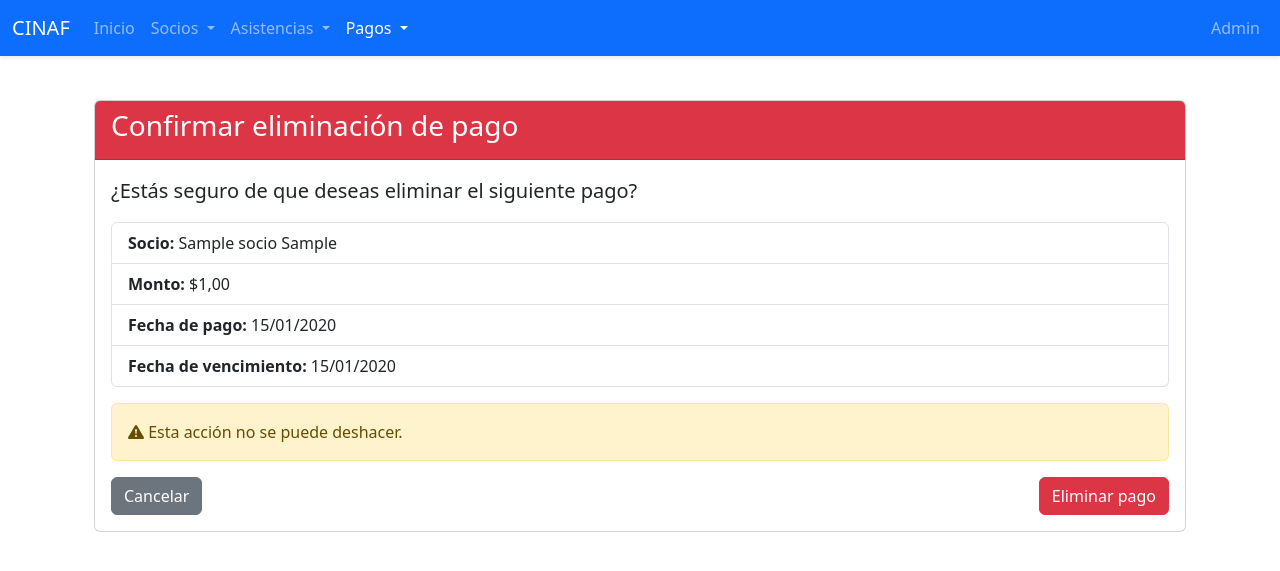
After one commit to AgustinNormand/gymapp, a Django app: page /pagos/eliminar/1/ in a window 1280 px wide. The commit adds this page. Shown: the top 571 px of the page. Run offline with Django 5.2, Linux system fonts and the light colour scheme; tables that the repository leaves empty hold one stand-in row (values such as "Sample post"); some libraries are stand-ins or nearby versions.

Commit message:
Permito la eliminación de pagos

```diff
--- /dev/null
+++ b/pagos/templates/pagos/confirmar_eliminar_pago.html
@@ -0,0 +1,30 @@
+{% extends 'base.html' %}
+
+{% block content %}
+<div class="container mt-5">
+    <div class="card">
+        <div class="card-header bg-danger text-white">
+            <h3>Confirmar eliminación de pago</h3>
+        </div>
+        <div class="card-body">
+            <p class="lead">¿Estás seguro de que deseas eliminar el siguiente pago?</p>
+            <ul class="list-group mb-3">
+                <li class="list-group-item"><strong>Socio:</strong> {{ pago.socio.nombre }} {{ pago.socio.apellido }}</li>
+                <li class="list-group-item"><strong>Monto:</strong> ${{ pago.monto }}</li>
+                <li class="list-group-item"><strong>Fecha de pago:</strong> {{ pago.fecha_pago|date:"d/m/Y" }}</li>
+                <li class="list-group-item"><strong>Fecha de vencimiento:</strong> {{ pago.fecha_vencimiento|date:"d/m/Y" }}</li>
+            </ul>
+            <div class="alert alert-warning">
+                <i class="bi bi-exclamation-triangle-fill"></i> Esta acción no se puede deshacer.
+            </div>
+            <form method="post">
+                {% csrf_token %}
+                <div class="d-flex justify-content-between">
+                    <a href="{% url 'pagos:listar_pagos' %}" class="btn btn-secondary">Cancelar</a>
+                    <button type="submit" class="btn btn-danger">Eliminar pago</button>
+                </div>
+            </form>
+        </div>
+    </div>
+</div>
+{% endblock %}
--- a/pagos/urls.py
+++ b/pagos/urls.py
@@ -6,4 +6,5 @@ app_name = 'pagos'
 urlpatterns = [
     path('registrar/', views.alta_pago, name='alta_pago'),
     path('listar/', views.listar_pagos, name='listar_pagos'),
+    path('eliminar/<int:pago_id>/', views.eliminar_pago, name='eliminar_pago'),
 ]
--- a/pagos/views.py
+++ b/pagos/views.py
@@ -6,6 +6,7 @@ from modalidades.models import HistorialModalidad
 from calendar import monthrange
 from datetime import date
 from django.contrib import messages
+from django.urls import reverse
 
 ############ ABM de Pagos ############
 
@@ -87,7 +88,6 @@ def alta_pago(request):
         'monto_sugerido': monto_sugerido,
     })
 
-# No es posible eliminar un pago si ya fue registrado
 # No es posible modificar un pago si ya fue registrado
 
 ############ Otros métodos ############
@@ -100,3 +100,20 @@ def listar_pagos(request):
     pagos = Pago.objects.select_related('socio').order_by('-fecha_pago')
 
     return render(request, 'pagos/listar_pagos.html', {'pagos': pagos})
+
+
+def eliminar_pago(request, pago_id):
+    # Este método se encarga de eliminar un pago registrado en el sistema.
+    # Se espera que el ID del pago se pase como un parámetro en la URL.
+    # Si el pago no existe, se lanza un error 404.
+    # Si la solicitud es POST, se elimina el pago y se redirige a la lista de pagos.
+    # Si la solicitud no es POST, se muestra una página de confirmación.
+
+    pago = get_object_or_404(Pago, id=pago_id)
+
+    if request.method == 'POST':
+        pago.delete()
+        messages.success(request, f"Pago de {pago.socio.nombre} {pago.socio.apellido} eliminado correctamente.")
+        return redirect('pagos:listar_pagos')
+
+    return render(request, 'pagos/confirmar_eliminar_pago.html', {'pago': pago})
```
Also changed, not shown: pagos/templates/pagos/listar_pagos.html (+7 -1 lines).
